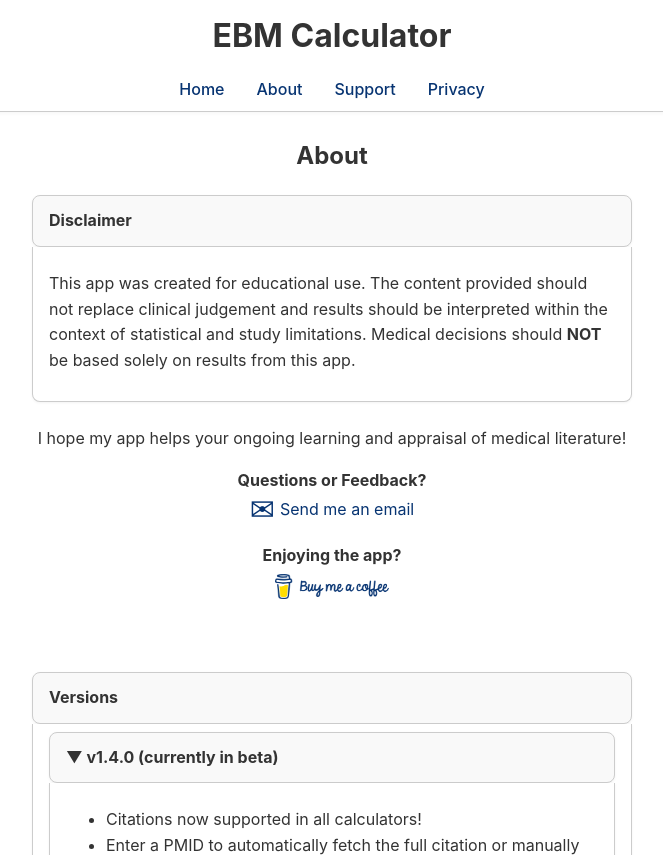
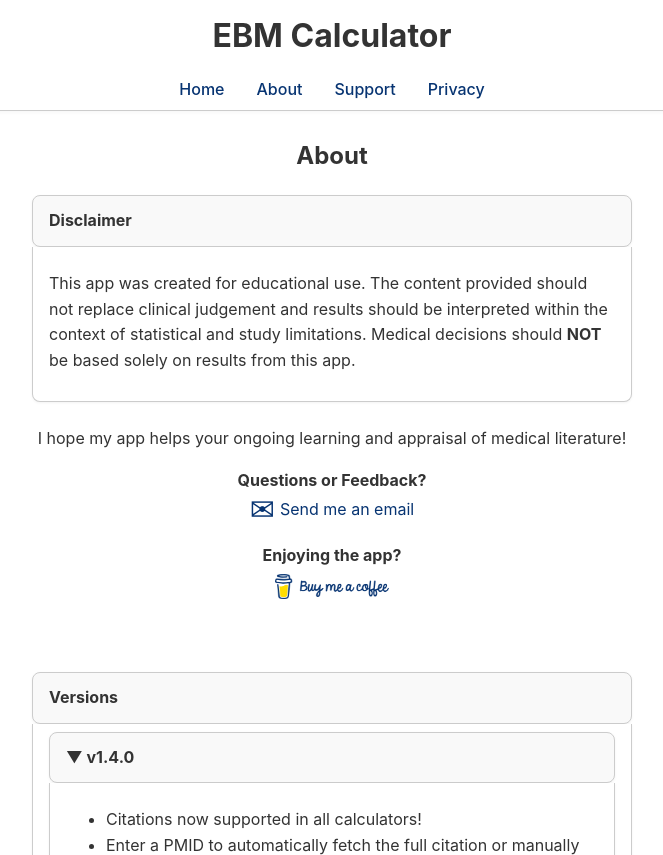
Before and after one commit to EBMCalculator/ebmcalculator.github.io, a Jekyll site: the page built from about.md, in a window 1280 px wide. Shown: the part 155-1010 px from the top of the page, without its empty margins (308-971 px from the left). Built offline with Jekyll 4.4.1, drawn with Linux system fonts in a browser that asks for light colours.

Commit message:
Update about.md

```diff
--- a/about.md
+++ b/about.md
@@ -63,7 +63,7 @@ title: About
       <!-- Most recent version: v1.4.0 (expanded by default) -->
       <div class="faq-item">
         <div class="faq-question" onclick="toggleAnswer(this)">
-          <span>&#9660;</span> v1.4.0 (currently in beta)
+          <span>&#9660;</span> v1.4.0
         </div>
         <div class="faq-answer" style="display: block;">
           <ul>
```
